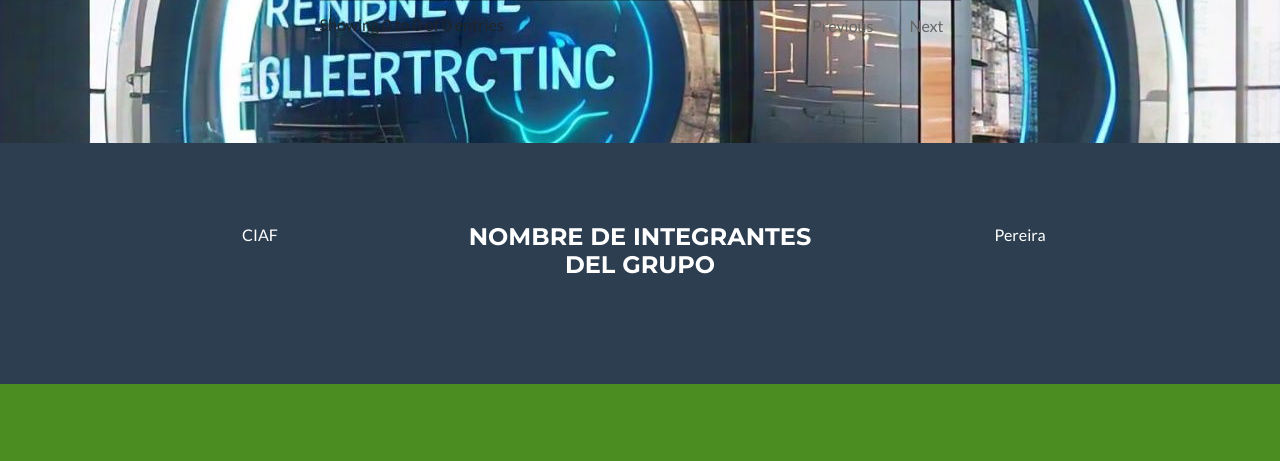
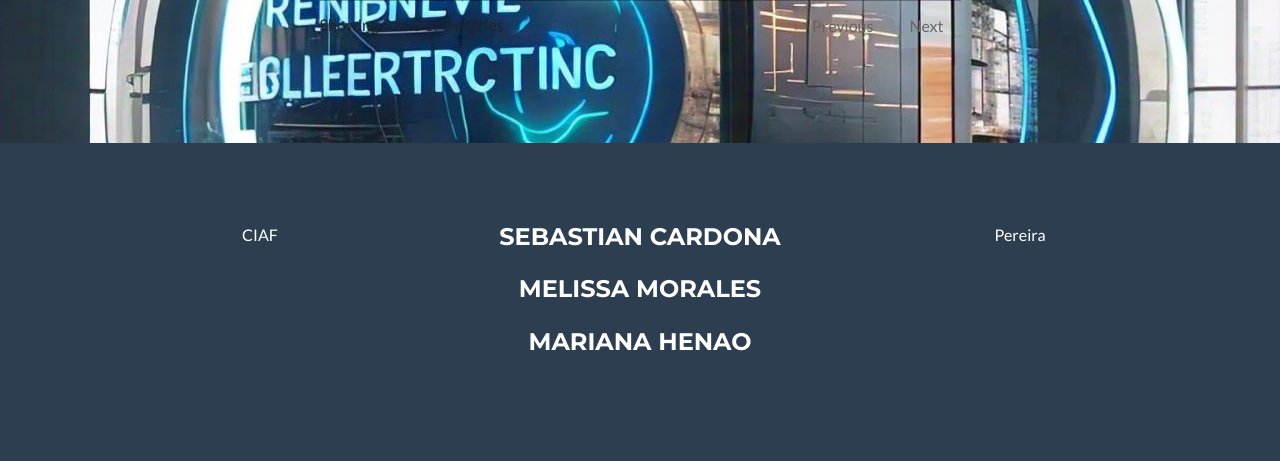
Before and after one commit to jhosecar20/Talento-tech-energia, a Flask app: template templates/index.html in a window 1280 px wide. Shown: the part 3099-3560 px from the top of the page. Before the commit the page ends 3483 px from the top, so only its background shows below. Run offline with Flask 3, Linux system fonts and the light colour scheme; the template is opened without the code that fills it, so the values that code supplies are empty; some libraries are stand-ins or nearby versions.

Commit message:
Nombres de personas en proyecto

```diff
--- a/templates/index.html
+++ b/templates/index.html
@@ -230,7 +230,9 @@
                         CIAF
                 </div>
                 <div class="col-lg-4 mb-5 mb-lg-0">
-                    <h4 class="text-uppercase mb-4">Nombre de integrantes del grupo</h4>
+                    <h4 class="text-uppercase mb-4">Sebastian Cardona</h4>
+                    <h4 class="text-uppercase mb-4">Melissa Morales</h4>
+                    <h4 class="text-uppercase mb-4">Mariana Henao</h4>
                 </div>
                 <div class="col-lg-4">
                     Pereira
```
